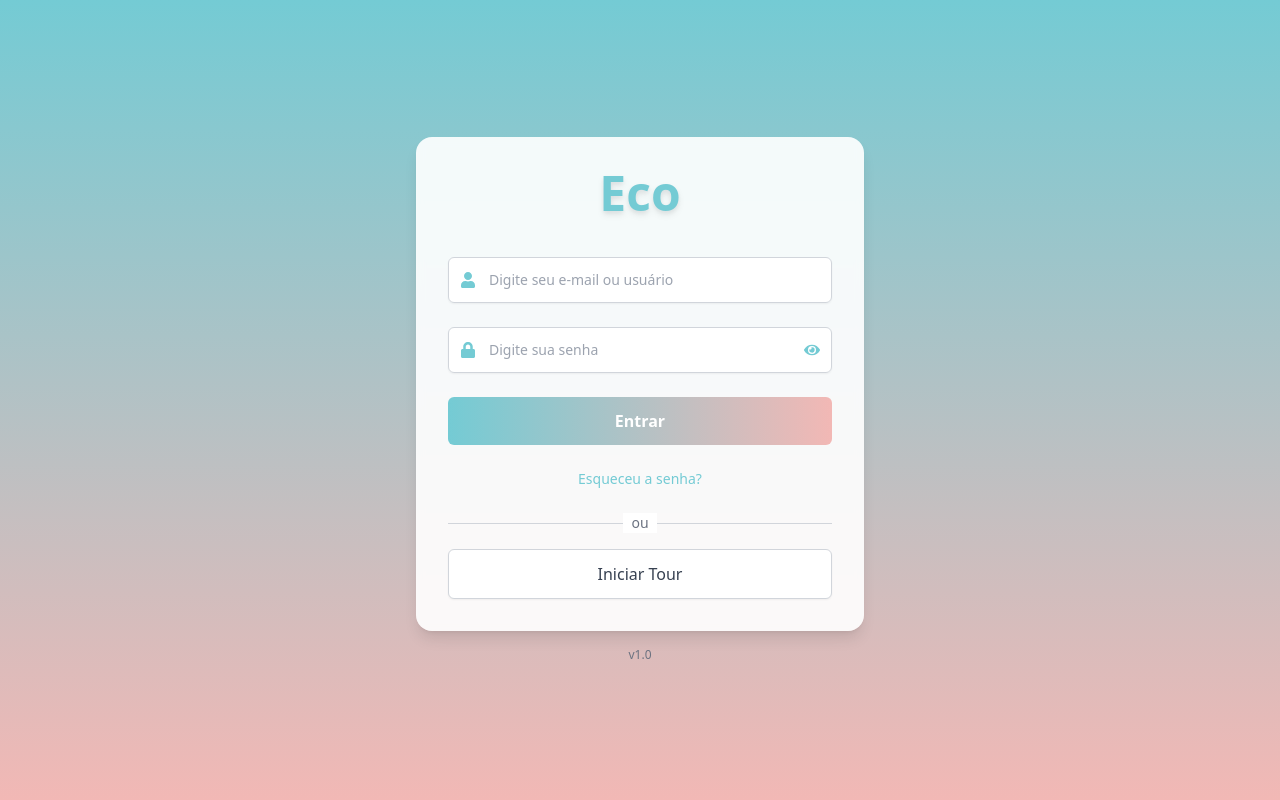
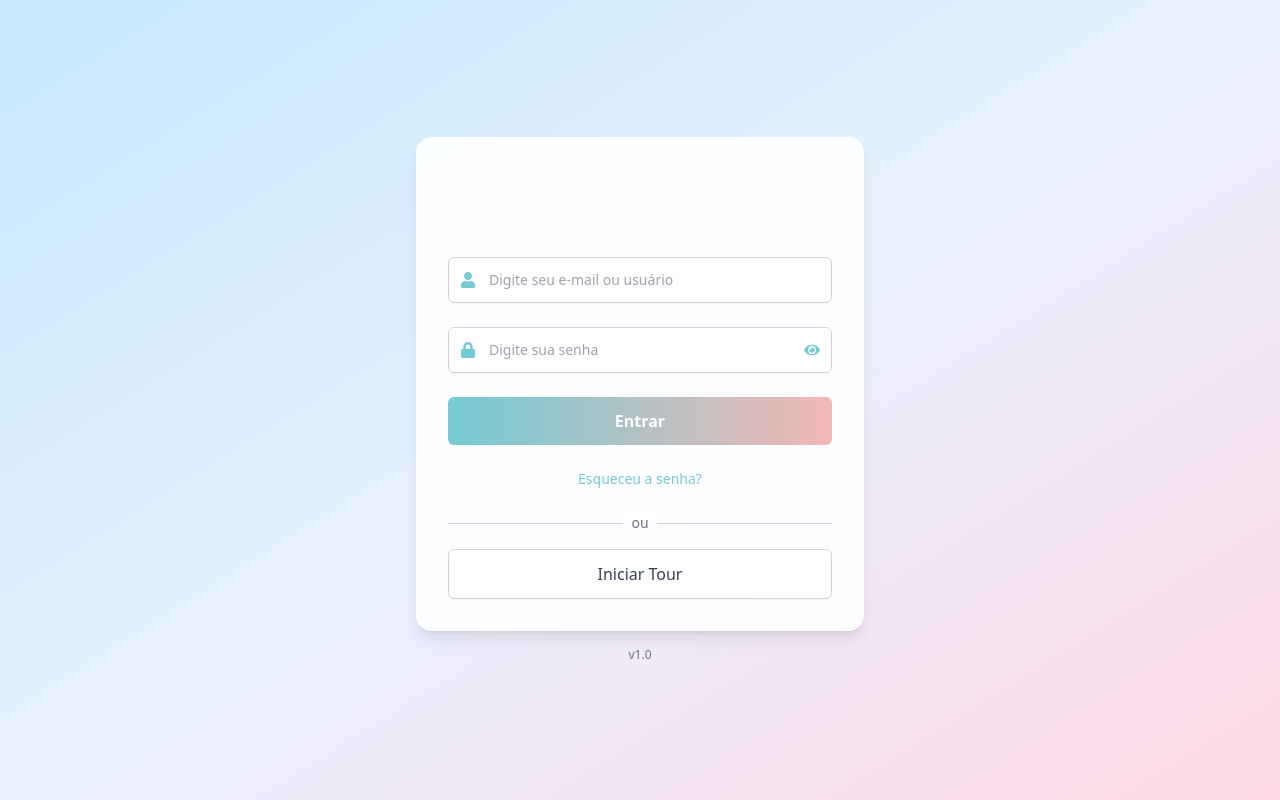
Before and after one commit to Bigajax/ECO, a React (Vite) app: page /login in a window 1280 px wide. Built offline with nearby package versions, Linux system fonts and the light colour scheme; no server answers.

Commit message:
Update LoginPage.tsx

```diff
--- a/src/app/LoginPage.tsx
+++ b/src/app/LoginPage.tsx
@@ -17,10 +17,13 @@ const LoginPage: React.FC = () => {
   const navigate = useNavigate();
 
   const ECOLogo = () => (
-    <div className="flex justify-center mb-10">
+    <div className="flex justify-center mb-10" style={{
+        backgroundImage: `linear-gradient(to right, ${serildaBlue}, ${quartzoPink})`,
+        WebkitBackgroundClip: 'text',
+        color: 'transparent',
+    }}>
       <span
         className="text-5xl font-bold drop-shadow-md"
-        style={{ color: serildaBlue }}
       >
         Eco
       </span>
@@ -66,10 +69,8 @@ const LoginPage: React.FC = () => {
   };
 
   return (
-    <div className="min-h-screen w-full flex flex-col items-center justify-center bg-gradient-to-br from-blue-50 to-indigo-100"  // Aplica o gradiente ao fundo
-      style={{
-        backgroundImage: `linear-gradient(to bottom, ${serildaBlue}, ${quartzoPink})` // Define o gradiente usando as cores
-      }}
+    <div
+      className="min-h-screen w-full flex flex-col items-center justify-center bg-gradient-to-br from-[#c5e8ff] via-[#e9f1ff] to-[#ffd9e6] animate-gradient-x p-6"
     >
       <div className="w-full max-w-md bg-white/90 backdrop-blur-sm p-8 rounded-2xl shadow-lg">
         <ECOLogo />
@@ -114,9 +115,9 @@ const LoginPage: React.FC = () => {
               loading ? 'bg-gray-400 cursor-not-allowed' : 'focus:outline-none focus:ring-2 focus:ring-indigo-500 focus:ring-offset-2'
             }`}
             style={{
-              backgroundImage: !loading ? `linear-gradient(to right, ${serildaBlue}, ${quartzoPink})` : 'none', // Aplica o gradiente ao botão
-              backgroundColor: loading ? '#gray-400' : undefined, // Mantém o fundo cinza para o estado de loading
-              color: !loading ? 'white' : undefined, // Garante que o texto seja branco se o gradiente estiver ativo
+              backgroundImage: !loading ? `linear-gradient(to right, ${serildaBlue}, ${quartzoPink})` : 'none',
+              backgroundColor: loading ? '#gray-400' : undefined,
+              color: !loading ? 'white' : undefined,
             }}
           >
             {loading ? (
```
